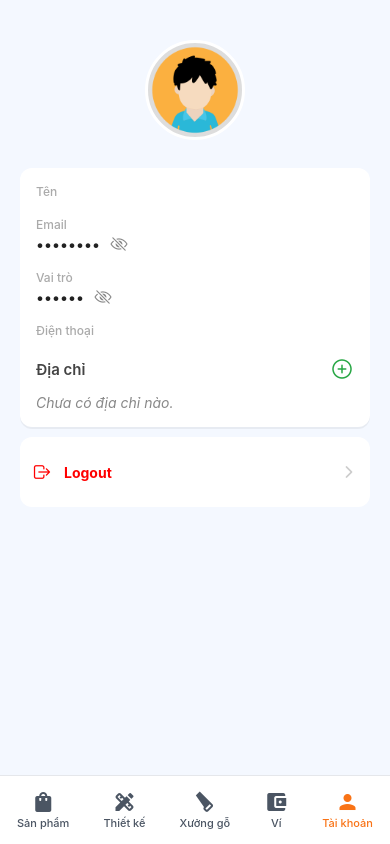
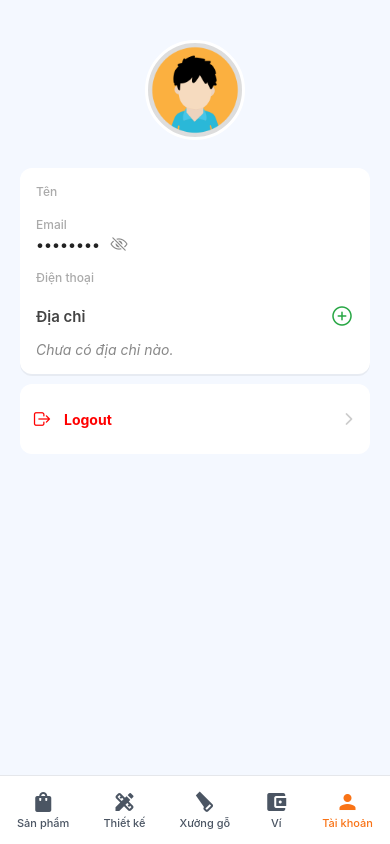
Before and after one commit to leanguyen2619/SP25SE026_GSP48_WDCRBP_Mobile, a React Native app: screen /Profile in a window 390 px wide. Built offline with nearby package versions, Linux system fonts and the light colour scheme.

Commit message:
fix UI and call api

```diff
--- a/src/screens/Customer/ProfileScreen.js
+++ b/src/screens/Customer/ProfileScreen.js
@@ -101,12 +101,6 @@ const ProfileScreen = () => {
             value={showEmail ? user?.email : '••••••••'}
             secure={!showEmail}
             onToggle={() => setShowEmail(!showEmail)}
-          />
-          <InfoItem
-            label="Vai trò"
-            value={showRole ? user?.role : '••••••'}
-            secure={!showRole}
-            onToggle={() => setShowRole(!showRole)}
           />
           <InfoItem label="Điện thoại" value={user?.phone} />
 
```
